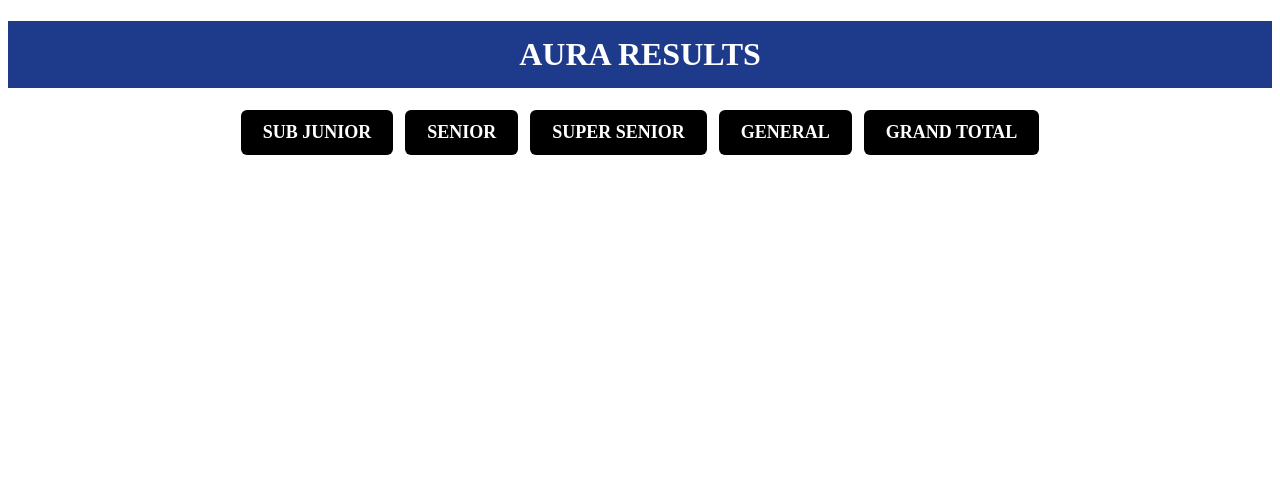
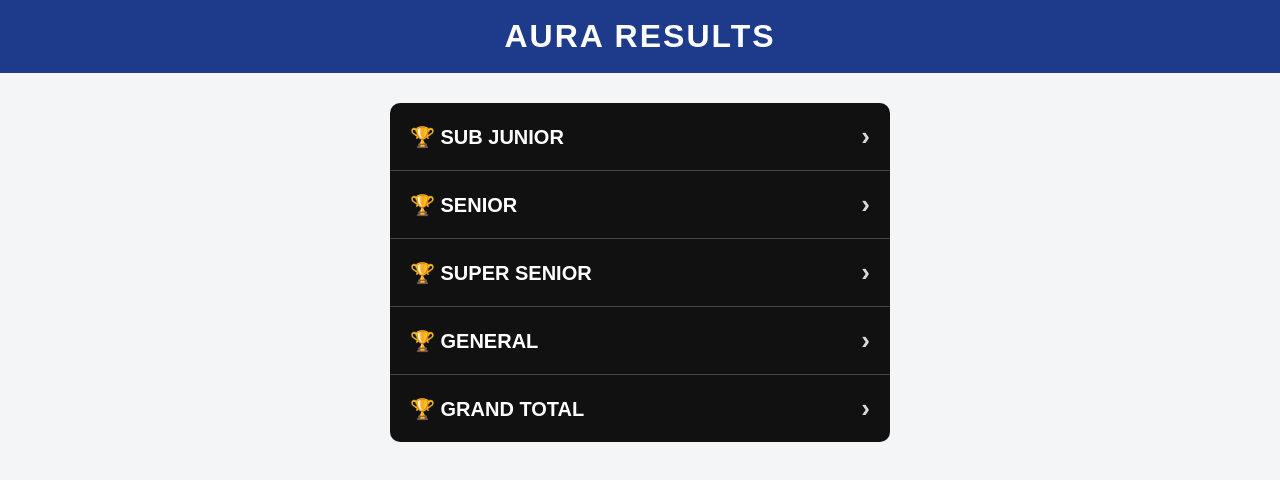
Before and after one commit to nijaskds/AURA-HIDAYA-MINI-MEET, a plain HTML site: page index.html in a window 1280 px wide. Drawn offline with Linux system fonts and the light colour scheme.

Commit message:
Add files via upload

```diff
--- a/index.html
+++ b/index.html
@@ -1,43 +1,113 @@
 <!DOCTYPE html>
 <html lang="en">
 <head>
-    <meta charset="UTF-8">
-    <meta name="viewport" content="width=device-width, initial-scale=1.0">
-    <title>AURA</title>
-</head>
-<body>
-    <h1 style="text-align:center; background-color:#1E3A8A; color:white; padding:15px;">
-    AURA RESULTS
-</h1>
-    <style>
+<meta charset="UTF-8">
+<meta name="viewport" content="width=device-width, initial-scale=1.0">
+<title>AURA RESULTS</title>
+
+<style>
+
+*{
+    margin:0;
+    padding:0;
+    box-sizing:border-box;
+}
+
+body{
+    font-family:Arial, Helvetica, sans-serif;
+    background:#f3f5f7;
+}
+
+h1{
+    background:#1E3A8A;
+    color:white;
+    text-align:center;
+    padding:18px;
+    font-size:32px;
+    letter-spacing:2px;
+}
+
 .menu{
-    display:flex;
-    justify-content:center;
-    flex-wrap:wrap;
-    gap:12px;
-    margin:20px 0;
+    width:90%;
+    max-width:500px;
+    margin:30px auto;
 }
 
 .menu a{
-    background:#000;
-    color:#fff;
+    display:flex;
+    justify-content:space-between;
+    align-items:center;
     text-decoration:none;
-    padding:12px 22px;
-    border-radius:6px;
-    font-size:18px;
+    background:#111;
+    color:white;
+    padding:18px 20px;
+    border-bottom:1px solid #444;
+    font-size:20px;
     font-weight:bold;
     transition:0.3s;
 }
 
+.menu a:first-child{
+    border-radius:10px 10px 0 0;
+}
+
+.menu a:last-child{
+    border-radius:0 0 10px 10px;
+    border-bottom:none;
+}
+
 .menu a:hover{
-    background:#333;
+    background:#1E3A8A;
+    transform:translateX(5px);
 }
+
+.left{
+    display:flex;
+    align-items:center;
+    gap:12px;
+}
+
+.arrow{
+    font-size:26px;
+    color:#d9d9d9;
+}
+
 </style>
 
+</head>
+
+<body>
+
+<h1>AURA RESULTS</h1>
+
 <div class="menu">
-    <a href=>SUB JUNIOR</a>
-    <a href="senior.html">SENIOR</a>
-    <a href="supersenior.html">SUPER SENIOR</a>
-    <a href="general.html">GENERAL</a>
-    <a href=https://docs.google.com/spreadsheets/d/e/2PACX-1vQz8ipfKh59UBNMTnf6lrU1C_bNky3tUumYpuGAt4-d4G2O7Vs7wOFcBVcnGMDBQuHS5PtftsZ59G8b/pubhtml?gid=371564784&single=true>GRAND TOTAL</a>
+
+<a href="https://docs.google.com/spreadsheets/d/e/2PACX-1vQz8ipfKh59UBNMTnf6lrU1C_bNky3tUumYpuGAt4-d4G2O7Vs7wOFcBVcnGMDBQuHS5PtftsZ59G8b/pubhtml?gid=995525624&single=true" target="_blank">
+    <span class="left">🏆 SUB JUNIOR</span>
+    <span class="arrow">›</span>
+</a>
+
+<a href="senior.html">
+    <span class="left">🏆 SENIOR</span>
+    <span class="arrow">›</span>
+</a>
+
+<a href="supersenior.html">
+    <span class="left">🏆 SUPER SENIOR</span>
+    <span class="arrow">›</span>
+</a>
+
+<a href="general.html">
+    <span class="left">🏆 GENERAL</span>
+    <span class="arrow">›</span>
+</a>
+
+<a href="https://docs.google.com/spreadsheets/d/e/2PACX-1vQz8ipfKh59UBNMTnf6lrU1C_bNky3tUumYpuGAt4-d4G2O7Vs7wOFcBVcnGMDBQuHS5PtftsZ59G8b/pubhtml?gid=371564784&single=true" target="_blank">
+    <span class="left">🏆 GRAND TOTAL</span>
+    <span class="arrow">›</span>
+</a>
+
 </div>
+
+</body>
+</html>
```
